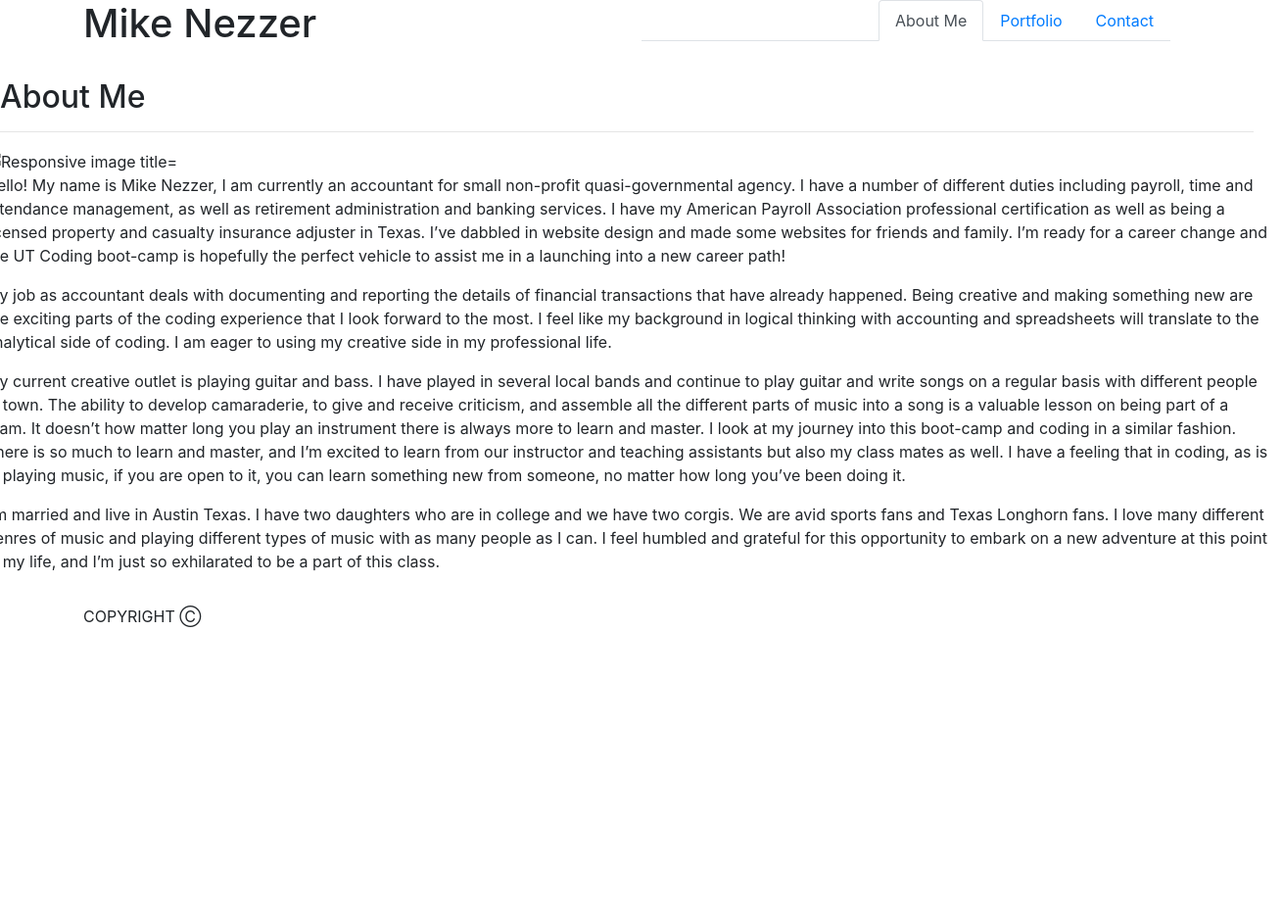
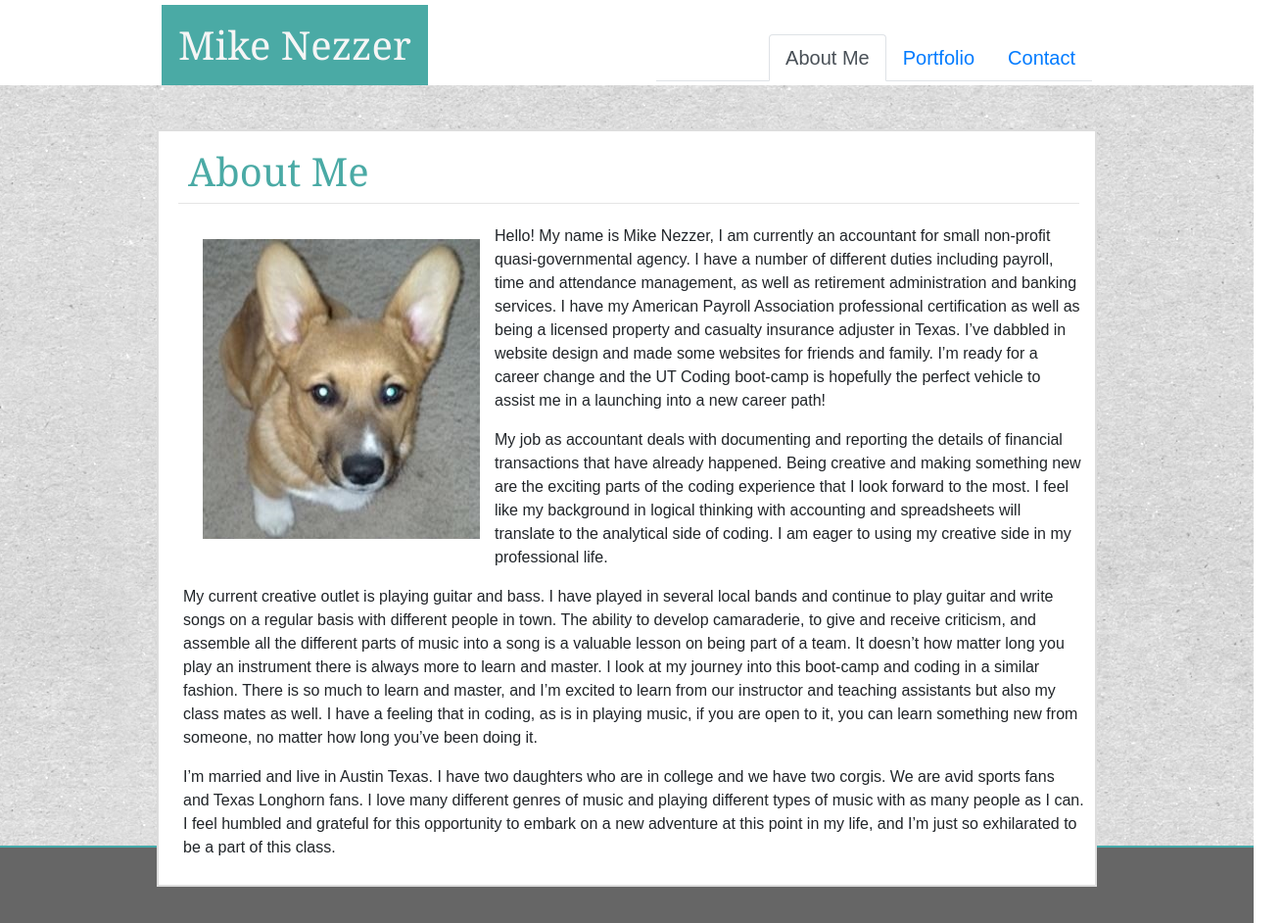
Before and after one commit to mnezz1131/Bootstrap-Portfolio-Homework, a plain HTML site: page index.html in a window 1280 px wide. Shown: the top 942 px of the page at 98% size, 1310 px wide, since content can reach past the window. Before the commit the page ends 800 px from the top, so only its background shows below. Drawn offline with nearby package versions, Linux system fonts and the light colour scheme.

Commit message:
Please work

```diff
--- /dev/null
+++ b/Assets/CSS/resest.css
@@ -0,0 +1,48 @@
+/* http://meyerweb.com/eric/tools/css/reset/
+   v2.0 | 20110126
+   License: none (public domain)
+*/
+
+html, body, div, span, applet, object, iframe,
+h1, h2, h3, h4, h5, h6, p, blockquote, pre,
+a, abbr, acronym, address, big, cite, code,
+del, dfn, em, img, ins, kbd, q, s, samp,
+small, strike, strong, sub, sup, tt, var,
+b, u, i, center,
+dl, dt, dd, ol, ul, li,
+fieldset, form, label, legend,
+table, caption, tbody, tfoot, thead, tr, th, td,
+article, aside, canvas, details, embed,
+figure, figcaption, footer, header, hgroup,
+menu, nav, output, ruby, section, summary,
+time, mark, audio, video {
+	margin: 0;
+	padding: 0;
+	border: 0;
+	font-size: 100%;
+	font: inherit;
+	vertical-align: baseline;
+}
+/* HTML5 display-role reset for older browsers */
+article, aside, details, figcaption, figure,
+footer, header, hgroup, menu, nav, section {
+	display: block;
+}
+body {
+	line-height: 1;
+}
+ol, ul {
+	list-style: none;
+}
+blockquote, q {
+	quotes: none;
+}
+blockquote:before, blockquote:after,
+q:before, q:after {
+	content: '';
+	content: none;
+}
+table {
+	border-collapse: collapse;
+	border-spacing: 0;
+}
--- /dev/null
+++ b/Assets/CSS/style2.css
@@ -0,0 +1,112 @@
+* {
+    box-sizing: border-box;
+}
+
+html, body {
+    height: 100%;
+    margin: 0;
+}
+
+body{
+    font-family: Arial, Helvetica, sans-serif;
+}
+
+.container{
+    width: 960px;;
+    height: 58px;
+}
+
+
+.background{
+    clear: both;
+    min-height: 97%;
+    width: 100%;
+    margin: 0 auto;
+    background-image: url("../images/board.png");
+    background-repeat: repeat;
+    background-size: 50%;
+    margin-bottom: px;
+    margin-top: 5px;
+}
+
+.wrapper {
+    width: 960px;
+    padding-top: 0px;
+    padding-bottom: 0px;
+    padding-left: 0px;
+    padding-right: 0px;
+    margin: 0 auto;
+    border-style: solid;
+    position: relative; top: 40px;
+    background: #ffffff;
+    top: 45px;
+    border: solid 2px #dddddd;
+  }
+
+
+h1 {
+    background: #4aaaa5;
+    color: whitesmoke;
+    font-family: Georgia, 'Times New Roman', Times, serif;
+    width: fit-content;
+    float: left;
+    padding: 17px;
+    margin-left: -30px;
+
+    font-size: 40px;
+}
+
+.nav-item {
+    color: #777777;
+    font-family: Arial, Helvetica, sans-serif;
+    width: fit-content;
+    float: right;
+    margin-top: 30px;
+    font-size: 20px;
+}
+.row {
+    width: 960px;
+    margin-left: 0px;
+    padding: 5px;
+}
+.img-fluid{
+    max-width: 100%;
+    height: auto;
+}
+
+img{
+    float: left;
+    margin: 15px;
+    margin-left: 20px;
+}
+
+.clearfix::after {
+    content: "";
+    clear: both;
+    display: table;
+}
+
+h2{
+    color: #4aaaa5;
+    font-size: 40px;
+    margin-left: 10px;
+    margin-top: 20px;
+    font-family: Georgia, 'Times New Roman', Times, serif;
+    line-height: 80%;
+ }
+
+footer{
+
+    background-color: #666666;
+    border-top-style: solid;
+    border-top-color: #44aaaa;
+    border-top-width: 2px;
+    color: whitesmoke;
+    font-size: small;
+    margin: 0 auto;
+    padding: 20px;
+    text-align: center;
+    width: auto;
+    scroll-margin-top: -20px;
+
+  }
--- /dev/null
+++ b/Assets/CSS/stylecontact.css
@@ -0,0 +1,121 @@
+* {
+    box-sizing: border-box;
+}
+
+html, body {
+    height: 100%;
+    margin: 0;
+}
+
+body{
+    font-family: Arial, Helvetica, sans-serif;
+}
+
+.container{
+    width: 960px;;
+    height: 58px;
+}
+
+
+.background{
+    clear: both;
+    min-height: 90%;
+    width: 100%;
+    margin: 0 auto;
+    background-image: url("../images/board.png");
+    background-repeat: repeat;
+    background-size: 50%;
+    margin-bottom: px;
+    margin-top: 5px;
+}
+
+.wrapper {
+    width: 960px;
+    padding-top: 0px;
+    padding-bottom: 0px;
+    padding-left: 0px;
+    padding-right: 0px;
+    margin: 0 auto;
+    border-style: solid;
+    position: relative; top: 40px;
+    background: #ffffff;
+    top: 45px;
+    border: solid 2px #dddddd;
+  }
+
+
+h1 {
+    background: #4aaaa5;
+    color: whitesmoke;
+    font-family: Georgia, 'Times New Roman', Times, serif;
+    width: fit-content;
+    float: left;
+    padding: 17px;
+    margin-left: -30px;
+
+    font-size: 40px;
+}
+
+.nav-item {
+    color: #777777;
+    font-family: Arial, Helvetica, sans-serif;
+    width: fit-content;
+    float: right;
+    margin-top: 30px;
+    font-size: 20px;
+}
+.row {
+    width: 960px;
+    margin-left: 0px;
+    padding: 5px;
+}
+
+img{
+    float: left;
+    margin: 15px;
+    margin-left: 20px;
+}
+
+.clearfix::after {
+    content: "";
+    clear: both;
+    display: table;
+}
+
+h2{
+    color: #4aaaa5;
+    font-size: 40px;
+    margin-left: 10px;
+    margin-top: 20px;
+    font-family: Georgia, 'Times New Roman', Times, serif;
+    line-height: 80%;
+ }
+
+ input type, textarea
+ {
+   width: 100%;
+ }
+ textarea
+ {
+   height: 250px;
+ }
+  form {
+      width: 95%;
+      margin: 0 auto;
+  }
+
+footer{
+
+    background-color: #666666;
+    border-top-style: solid;
+    border-top-color: #44aaaa;
+    border-top-width: 2px;
+    color: whitesmoke;
+    font-size: small;
+    margin: 0 auto;
+    padding: 20px;
+    text-align: center;
+    width: auto;
+    scroll-margin-top: -20px;
+
+  }
--- /dev/null
+++ b/Assets/CSS/styleportfolio.css
@@ -0,0 +1,243 @@
+* {
+    box-sizing: border-box;
+}
+
+html, body {
+    height: 100%;
+    margin: 0;
+}
+
+body{
+    font-family: Arial, Helvetica, sans-serif;
+}
+
+.container{
+    width: 960px;;
+    height: 58px;
+}
+
+
+.background{
+    clear: both;
+    min-height: 90%;
+    width: 100%;
+    margin: 0 auto;
+    background-image: url("../images/board.png");
+    background-repeat: repeat;
+    background-size: 50%;
+    margin-bottom: px;
+    margin-top: 5px;
+}
+
+.background::after{
+    content: "";
+    display: block;
+}
+
+.wrapper {
+    width: 960px;
+    padding-top: 0px;
+    padding-bottom: 0px;
+    padding-left: 0px;
+    padding-right: 0px;
+    margin: 0 auto;
+    border-style: solid;
+    position: relative; top: 40px;
+    background: #ffffff;
+    top: 45px;
+    border: solid 2px #dddddd;
+  }
+  .wrapper::after{
+    content: "";
+    display: block;
+    clear: both;
+}
+
+h1 {
+    background: #4aaaa5;
+    color: whitesmoke;
+    font-family: Georgia, 'Times New Roman', Times, serif;
+    width: fit-content;
+    float: left;
+    padding: 17px;
+    margin-left: -30px;
+
+    font-size: 40px;
+}
+
+.nav-item {
+    color: #777777;
+    font-family: Arial, Helvetica, sans-serif;
+    width: fit-content;
+    float: right;
+    margin-top: 30px;
+    font-size: 20px;
+}
+.row {
+    width: 960px;
+    margin-left: 0px;
+    padding: 5px;
+}
+
+.img-fluid{
+    max-width: 100%;
+    height: auto;
+}
+
+img{
+    float: left;
+    margin: 5px;
+    margin-left: 20px;
+}
+
+.clearfix::after {
+    content: "";
+    clear: both;
+    display: table;
+}
+
+h2{
+    color: #4aaaa5;
+    font-size: 40px;
+    margin-left: 10px;
+    margin-top: 20px;
+    font-family: Georgia, 'Times New Roman', Times, serif;
+    line-height: 80%;
+ }
+
+
+.parent{
+    position: relative;
+    }
+
+.one {
+    float: left;
+    margin-right: 30px;
+    margin-bottom: 30px;
+}
+
+.two{
+    float:left;
+
+    margin-bottom: 30px;
+}
+
+.three{
+   clear: both;
+   margin-right: 50px;
+   float: left;
+   margin-bottom: 30px;
+   border: solid black 1px;
+   background: blanchedalmond;
+   width: 240px;
+   height: 140px;
+   margin-left: 20px;
+
+}
+
+.four{
+    float: left;
+     border: solid black 1px;
+     width: 240px;
+     height: 140px;
+     margin-left: 5px;
+ }
+
+
+ .five{
+    clear: both;
+ }
+
+ h2{
+    clear: both;
+    color: #4aaaa5;
+    font-size: 40px;
+    margin-left: 0px;
+    font-family: Georgia, 'Times New Roman', Times, serif;
+ }
+
+ .text1{
+    background: #4aaaa5;
+    color: whitesmoke;
+    font-family: Georgia, 'Times New Roman', Times, serif;
+    width: 240px;
+    padding-top: 5px;
+    font-size: 30px;
+    text-align: center;
+    position: absolute;
+    top: 70px;
+    left: 20px;
+}
+
+.text2{
+    background: #4aaaa5;
+    color: whitesmoke;
+    font-family: Georgia, 'Times New Roman', Times, serif;
+    width: 240px;
+    padding-top: 5px;
+    font-size: 30px;
+    text-align: center;
+    position: absolute;
+    top: 70px;
+    left: 315px;
+}
+
+.text3{
+    background: #4aaaa5;
+    color: whitesmoke;
+    font-family: Georgia, 'Times New Roman', Times, serif;
+    width: 240px;
+    padding: 0px;
+    font-size: 30px;
+    text-align: center;
+    position: absolute;
+    top: 250px;
+    left: 20px;
+
+}
+
+.text4{
+    background: #4aaaa5;
+    color: whitesmoke;
+    font-family: Georgia, 'Times New Roman', Times, serif;
+    width: 240px;
+    padding-top: 5px;
+    font-size: 29px;
+    text-align: center;
+    position: absolute;
+    top: 250px;
+    left: 315px;
+}
+
+
+.text5{
+    background: #4aaaa5;
+    color: whitesmoke;
+    font-family: Georgia, 'Times New Roman', Times, serif;
+    width: 240px;
+    padding-top: 5px;
+    font-size: 25px;
+    text-align: center;
+    position: absolute;
+    top: 425px;
+    left: 20px;
+
+}
+
+
+
+footer{
+
+    background-color: #666666;
+    border-top-style: solid;
+    border-top-color: #44aaaa;
+    border-top-width: 2px;
+    color: whitesmoke;
+    font-size: small;
+    margin: 0 auto;
+    padding: 20px;
+    text-align: center;
+    width: auto;
+    scroll-margin-top: -20px;
+
+  }
```
Also changed, not shown: index.html (+1 -1 lines), Assets/Images/01.jpg (added), Assets/Images/02.jpg (added), Assets/Images/03.png (added), Assets/Images/04.png (added), Assets/Images/05.jfif (added), Assets/Images/board.png (added), Assets/Images/corgi.jpg (added), Assets/Images/wall4.png (added), Assets/Images/waves.png (added).
